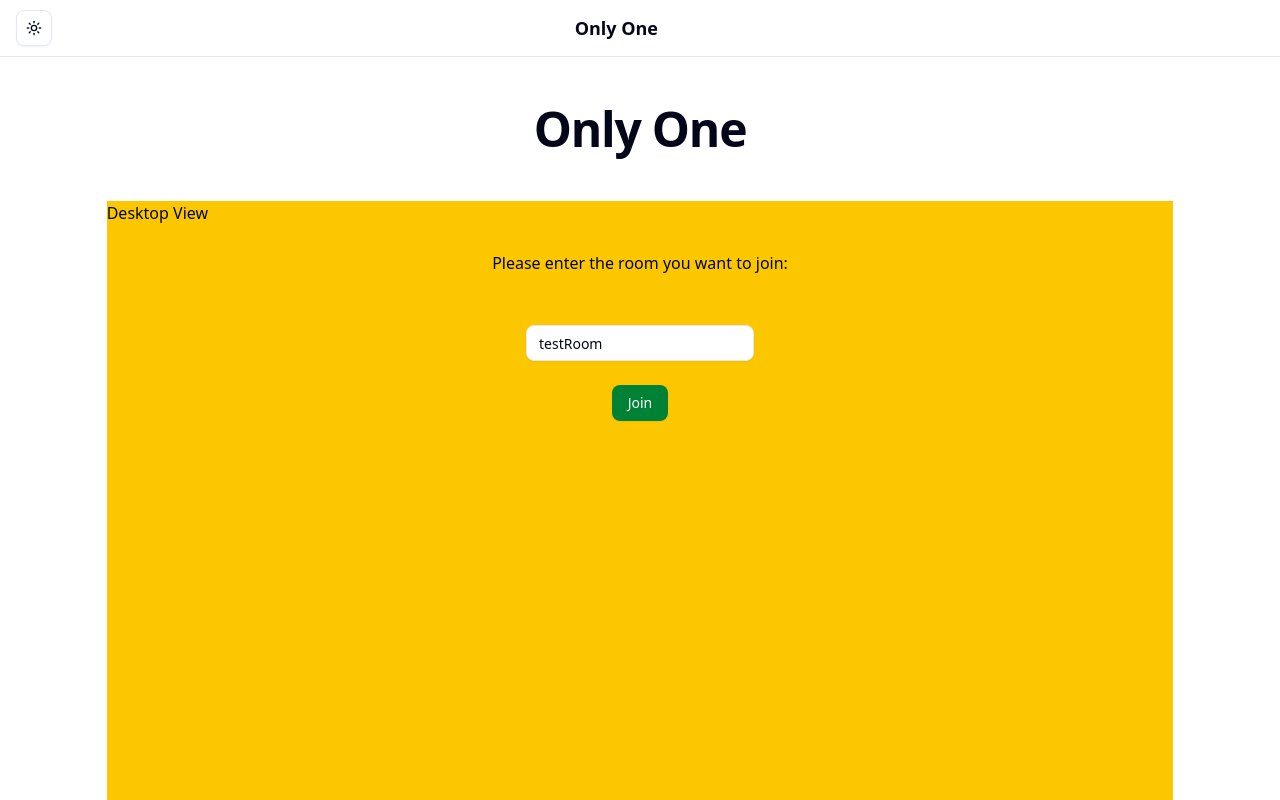
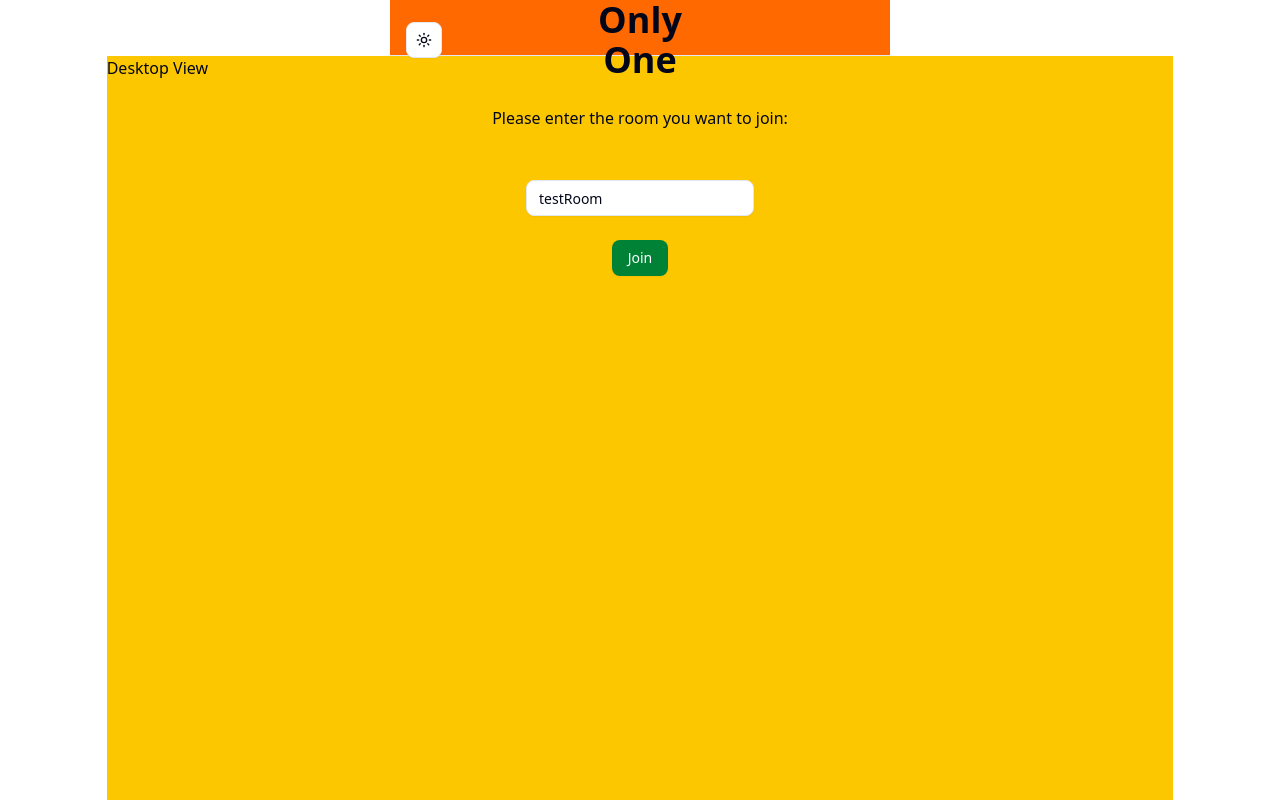
Before and after one commit to bevlee/onlyone, a SvelteKit app in the folder front/: page / in a window 1280 px wide. Shown: the top 800 px of the page. Built offline with nearby package versions, Linux system fonts and the light colour scheme.

Commit message:
center the header css

```diff
--- a/front/src/routes/+layout.svelte
+++ b/front/src/routes/+layout.svelte
@@ -19,9 +19,10 @@
 </script>
 <ModeWatcher />
 
+<div class="mx-auto max-w-[500px] overflow-none">
 
-<header class="sticky top-0 z-50 w-full border-b bg-background/95 backdrop-blur supports-[backdrop-filter]:bg-background/60">
-	<div class="container flex h-14 items-center justify-between px-4">
+	<header class="sticky top-0 z-50 w-full border-b bg-orange-500 grid grid-cols-3 h-14">
+		<div class="flex justify-start items-center pl-4">
 
 			<Button onclick={toggleMode} variant="outline" size="icon">
 			<SunIcon
@@ -31,9 +32,13 @@
 			class="absolute h-[1.2rem] w-[1.2rem] rotate-90 scale-0 !transition-all dark:rotate-0 dark:scale-100"
 			/>
 			<span class="sr-only">Toggle theme</span>
-  </Button><!-- Title -->
-	  <h1 class="text-lg font-semibold  left-1/2 transform -translate-x-1/2 md:static md:transform-none md:mx-auto">{title}</h1>
+			</Button>
+		</div>
+		<!-- <h1 class="text-lg font-semibold  left-1/2 transform -translate-x-1/2 md:static md:transform-none md:mx-auto">{title}</h1> -->
+		<h1 class="text-4xl  font-bold text-center col-start-2 col-end-3">
+			Only One
+		  </h1>
+	  </header>
 
 </div>
-  </header>
 {@render children()}
--- a/front/src/routes/+page.svelte
+++ b/front/src/routes/+page.svelte
@@ -21,9 +21,6 @@
         roomName = ""
     }
   </script>
-  <h1 class="my-12  scroll-m-20 text-4xl font-extrabold tracking-tight lg:text-5xl text-center">
-    Only One
-  </h1>
   {#if isMobileDevice}
 
   <div class="aspect-[4/3] w-5/6 mx-auto m-6 bg-emerald-400 overflow-hidden">
```
Lines whose indentation alone changed are shown as unchanged.
